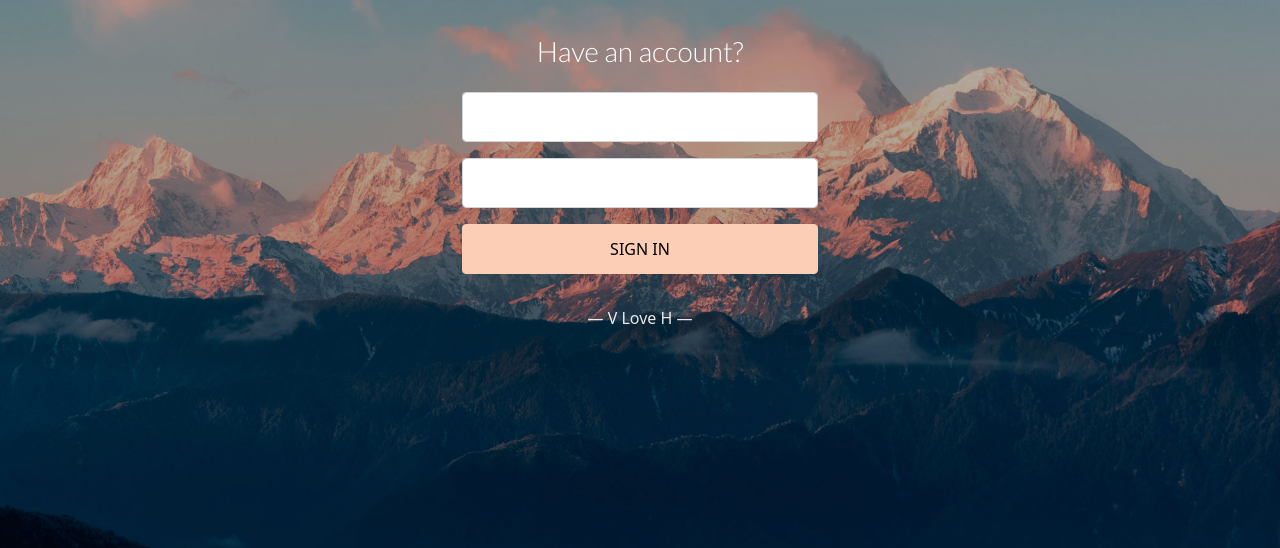
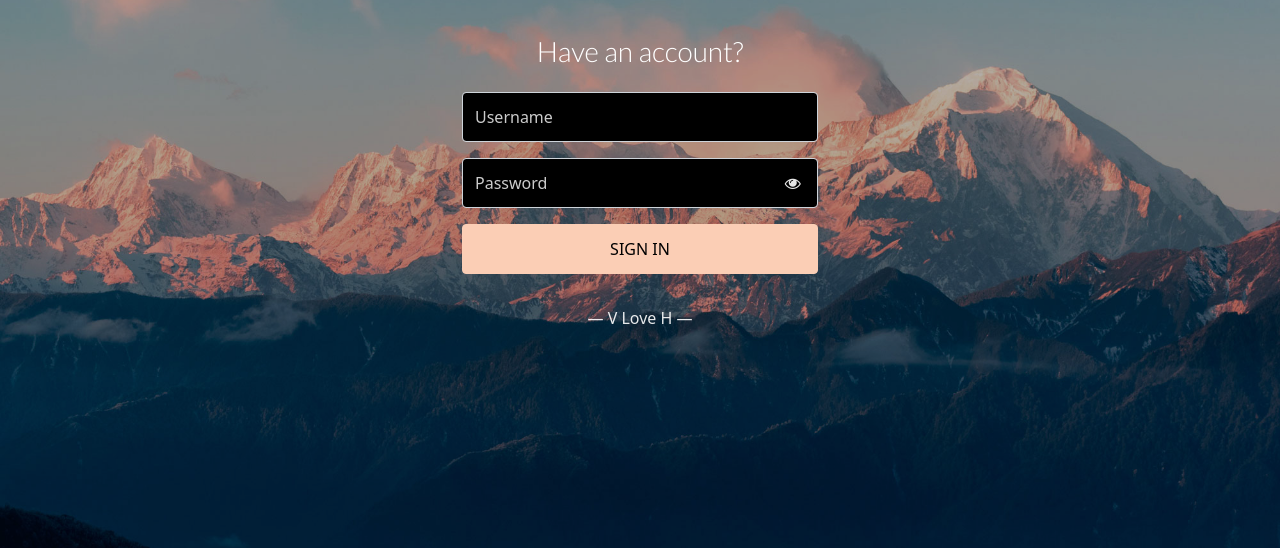
Before and after one commit to gittvson/loginForm, a plain HTML site: page index.html in a window 1280 px wide. Shown: the part 252-800 px from the top of the page. Drawn offline with nearby package versions, Linux system fonts and the light colour scheme.

Commit message:
fix: change input style

```diff
--- a/index.html
+++ b/index.html
@@ -93,3 +93,24 @@
 </body>
 
 </html>
+<style>
+	#matkhau {
+		background-color: black !important;
+		color: whitesmoke !important;
+	}
+
+	#matkhau:hover {
+		background-color: black !important;
+		color: whitesmoke !important;
+	}
+
+	#taikhoan {
+		background-color: black !important;
+		color: whitesmoke !important;
+	}
+
+	#taikhoan:hover {
+		background-color: black !important;
+		color: whitesmoke !important;
+	}
+</style>
```
